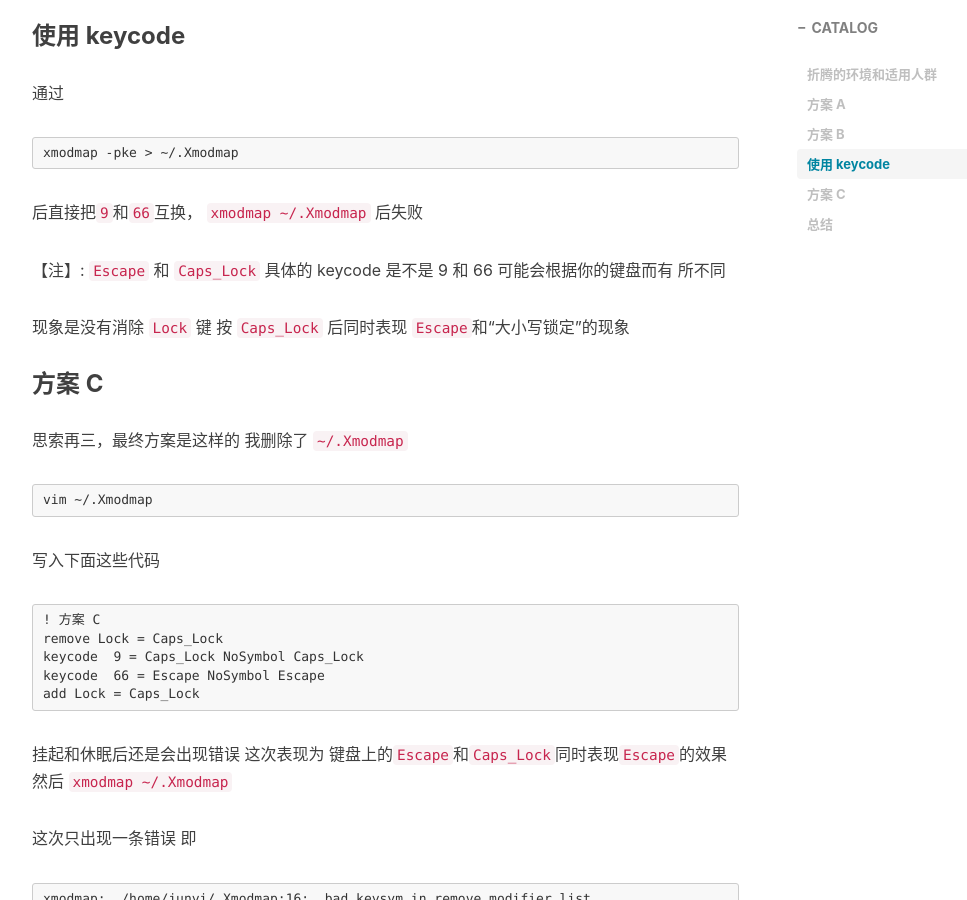
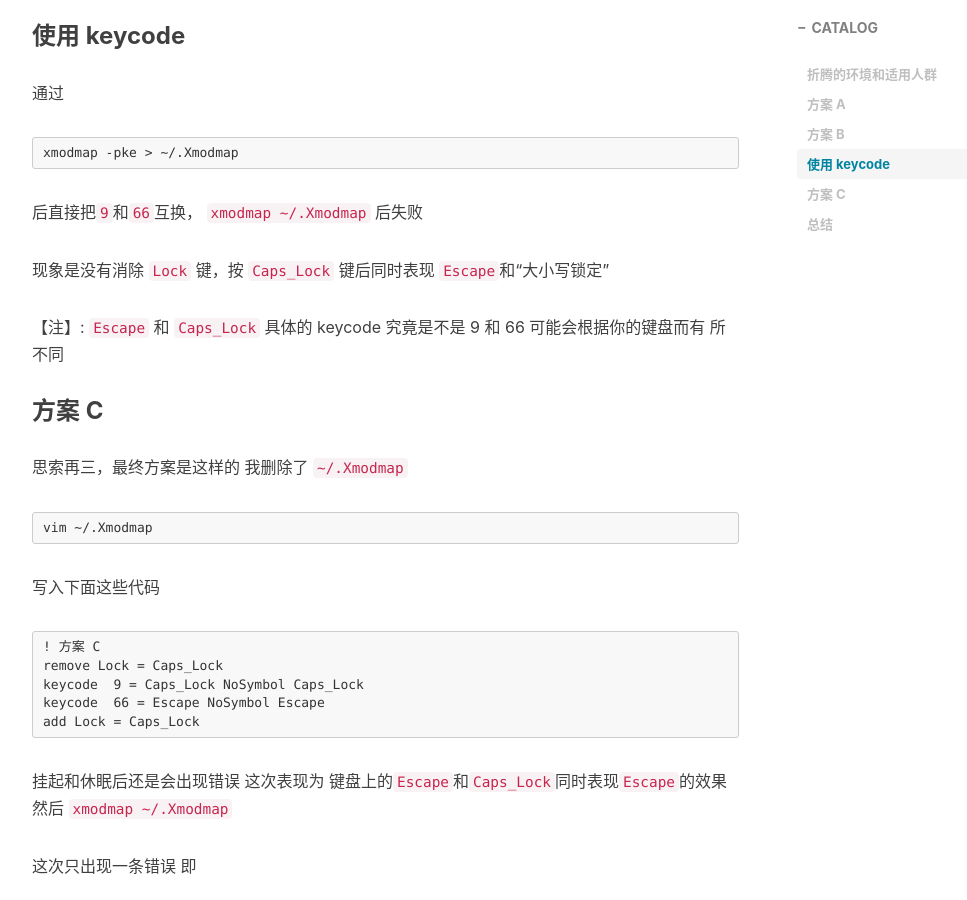
Before and after one commit to junyixu/junyixu.github.io, a Jekyll site: the page built from _posts/2019-02-22-Map-caps_lock-to-escape-in-XWindows.md, in a window 1280 px wide and 900 px high, scrolled down 2591 px. Shown: the whole window, without its empty margins (233-1200 px from the left). Built offline with Jekyll 4.4.1, drawn with Linux system fonts in a browser that asks for light colours; nearby versions of some CDN libraries; comment, search, counter and statistics services are not loaded.

Commit message:
about keycode

```diff
--- a/_posts/2019-02-22-Map-caps_lock-to-escape-in-XWindows.md
+++ b/_posts/2019-02-22-Map-caps_lock-to-escape-in-XWindows.md
@@ -103,11 +103,10 @@ xmodmap -pke > ~/.Xmodmap
 后直接把`9`和`66`互换，
 `xmodmap ~/.Xmodmap` 后失败
 
-【注】: `Escape` 和 `Caps_Lock` 具体的 keycode 是不是 9 和 66 可能会根据你的键盘而有
+现象是没有消除 `Lock` 键，按 `Caps_Lock` 键后同时表现 `Escape`和“大小写锁定”
+
+【注】: `Escape` 和 `Caps_Lock` 具体的 keycode 究竟是不是 9 和 66 可能会根据你的键盘而有
 所不同
-
-现象是没有消除 `Lock` 键
-按 `Caps_Lock` 后同时表现 `Escape`和“大小写锁定”的现象
 
 ### 方案 C
 思索再三，最终方案是这样的
```
